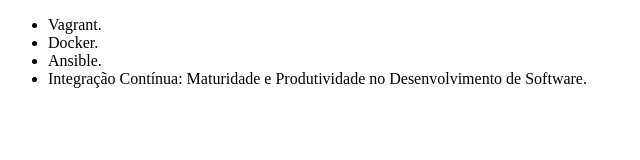
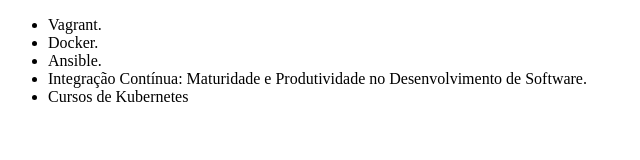
Before and after one commit to wgeovanni/cursogitalura, a plain HTML site: page index.html in a window 1280 px wide. Shown: the whole page, without its empty margins (0-640 px from the left). Drawn offline with Linux system fonts and the light colour scheme.

Commit message:
Adicionando curso de Kubernetes

```diff
--- a/index.html
+++ b/index.html
@@ -12,6 +12,7 @@
         <li>Docker.</li>
         <li>Ansible.</li>
         <li>Integração Contínua: Maturidade e Produtividade no Desenvolvimento de Software.</li>
+        <li>Cursos de Kubernetes</li>
     </ul>
 </body>
 
```
